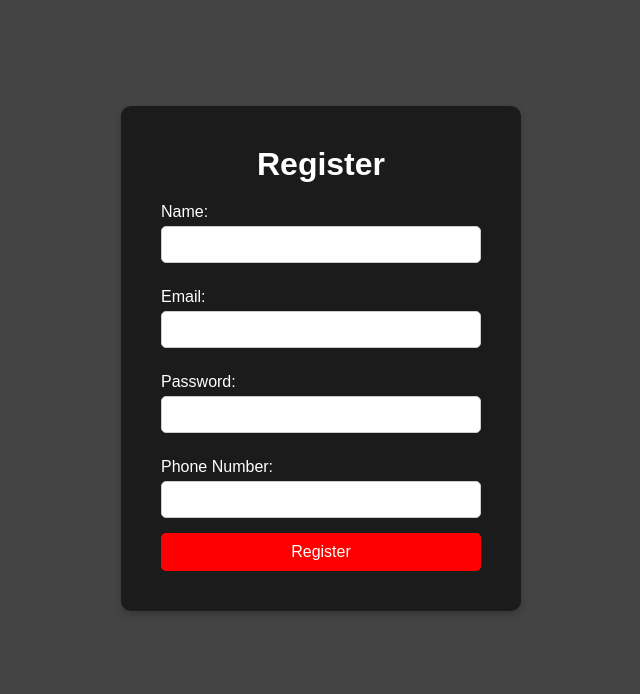
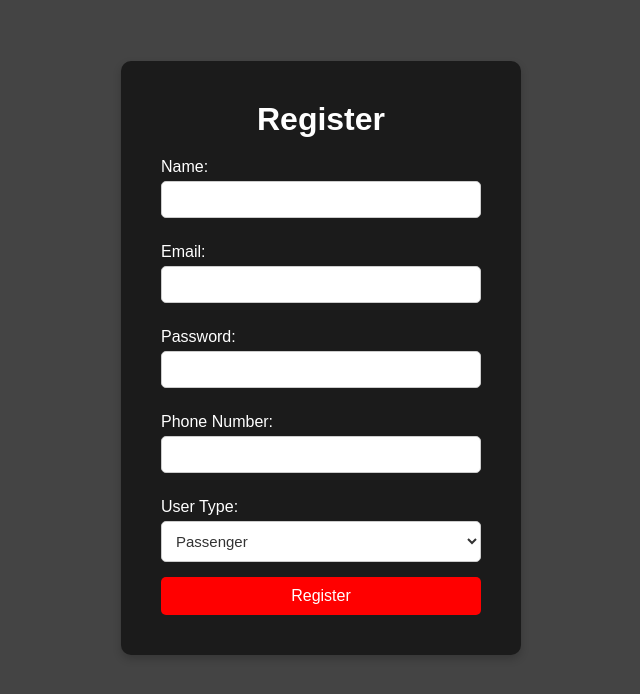
Before and after one commit to Ke-yuu/AgLugan, a PHP site: page /html/register.html in a window 1280 px wide. Shown: the part 84-778 px from the top of the page, without its empty margins (319-959 px from the left). Run offline with PHP 8.4, Linux system fonts and the light colour scheme.

Commit message:
Minor Changes

```diff
--- a/css/register.css
+++ b/css/register.css
@@ -101,3 +101,15 @@ form select {
 .register-btn:hover {
   background-color: #910b0b;
 }
+
+/* Additional styles for the user type dropdown */
+form select {
+  width: 100%;
+  padding: 10px;
+  margin-bottom: 15px;
+  border: 1px solid #ccc;
+  border-radius: 5px;
+  background-color: #fff;
+  font-size: 15px;
+  color: #333;
+}
--- a/html/register.html
+++ b/html/register.html
@@ -4,7 +4,7 @@
     <meta charset="UTF-8">
     <meta name="viewport" content="width=device-width, initial-scale=1.0">
     <title>Jeepney Queue System - Registration</title>
-    <link rel="stylesheet" href="..//css/register.css">
+    <link rel="stylesheet" href="../css/register.css">
 </head>
 <body>
     <div class="container">
@@ -33,8 +33,11 @@
                     <label for="phone_number">Phone Number:</label>
                     <input type="tel" id="phone_number" name="phone_number" required>
 
-                    <input type="hidden" id="user_type" name="user_type" value="passenger">
-
+                    <label for="user_type">User Type:</label>
+                    <select id="user_type" name="user_type" required>
+                        <option value="passenger">Passenger</option>
+                        <option value="driver">Driver</option>
+                    </select>
 
                     <button type="submit" class="register-btn">Register</button>
                 </form>
@@ -42,6 +45,6 @@
         </div>
     </div>
 
-    <script src="..//script/register.js"></script>
+    <script src="../script/register.js"></script>
 </body>
 </html>
--- a/script/register.js
+++ b/script/register.js
@@ -33,8 +33,12 @@ document.addEventListener('DOMContentLoaded', function() {
         .then(data => {
             if (data.status === "success") {
                 alert('Registration successful!');
-                // Redirect to passenger dashboard
-                window.location.href = '../html/passenger-dashboard.html';
+                // Redirect to appropriate dashboard based on user type
+                if (user_type === 'passenger') {
+                    window.location.href = '../html/passenger-dashboard.html';
+                } else if (user_type === 'driver') {
+                    window.location.href = '../html/driver-dashboard.html';
+                }
             } else {
                 alert("Registration failed: " + data.message);
             }
```
